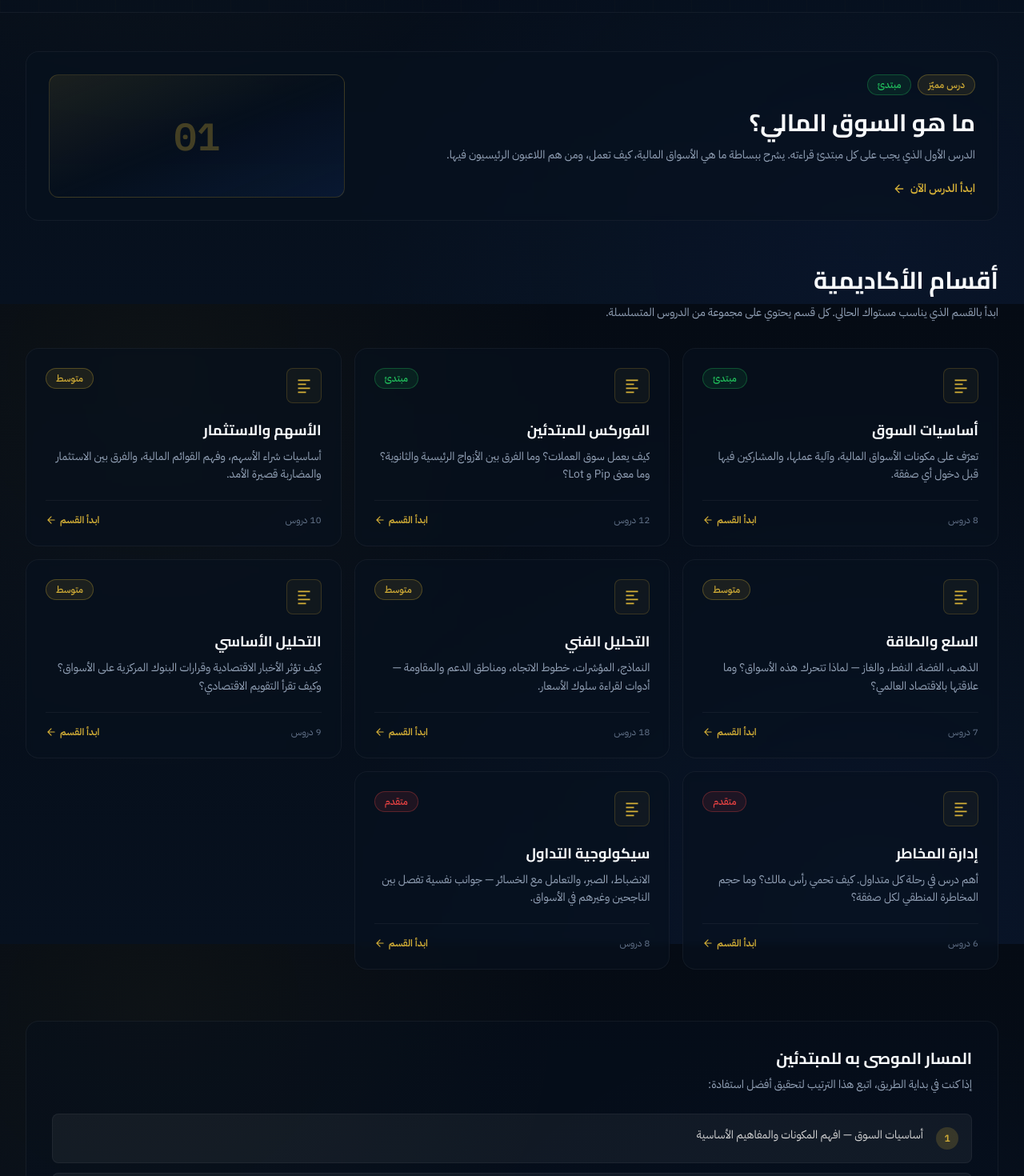
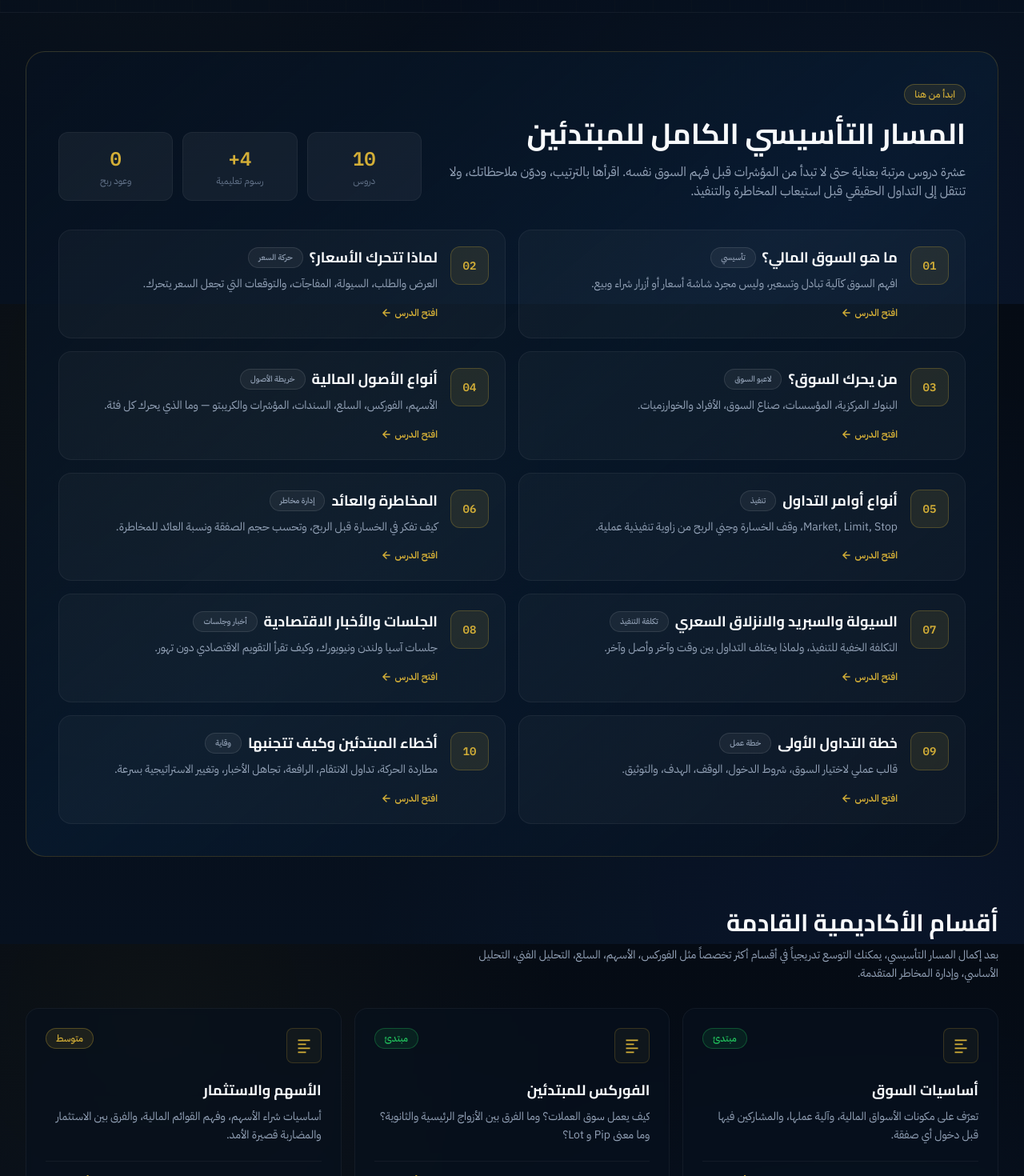
Before and after one commit to yassinlgarch-eng/Vanta-capital-, a Next.js app: page /academy in a window 1280 px wide. Shown: the part 420-1890 px from the top of the page at 80% size. Built offline with nearby package versions, Linux system fonts and the light colour scheme.

Commit message:
Update academy page with foundation learning path

```diff
--- a/src/app/academy/page.tsx
+++ b/src/app/academy/page.tsx
@@ -6,8 +6,91 @@ import { academySections } from "@/data/academy";
 export const metadata = {
   title: "الأكاديمية - تعلّم الأسواق المالية",
   description:
-    "مسار تعليمي عربي متكامل من الصفر إلى الاحتراف في الأسواق المالية والتداول.",
+    "مسار تعليمي عربي متكامل يبدأ من أساسيات السوق، حركة الأسعار، إدارة المخاطر، خطة التداول، وتجنب أخطاء المبتدئين.",
 };
+
+const foundationLessons = [
+  {
+    number: "01",
+    title: "ما هو السوق المالي؟",
+    href: "/academy/what-is-market",
+    description:
+      "افهم السوق كآلية تبادل وتسعير، وليس مجرد شاشة أسعار أو أزرار شراء وبيع.",
+    tag: "تأسيسي",
+  },
+  {
+    number: "02",
+    title: "لماذا تتحرك الأسعار؟",
+    href: "/academy/why-prices-move",
+    description:
+      "العرض والطلب، السيولة، المفاجآت، والتوقعات التي تجعل السعر يتحرك.",
+    tag: "حركة السعر",
+  },
+  {
+    number: "03",
+    title: "من يحرك السوق؟",
+    href: "/academy/market-participants",
+    description:
+      "البنوك المركزية، المؤسسات، صناع السوق، الأفراد والخوارزميات.",
+    tag: "لاعبو السوق",
+  },
+  {
+    number: "04",
+    title: "أنواع الأصول المالية",
+    href: "/academy/asset-classes",
+    description:
+      "الأسهم، الفوركس، السلع، السندات، المؤشرات والكريبتو — وما الذي يحرك كل فئة.",
+    tag: "خريطة الأصول",
+  },
+  {
+    number: "05",
+    title: "أنواع أوامر التداول",
+    href: "/academy/order-types",
+    description:
+      "Market, Limit, Stop، وقف الخسارة وجني الربح من زاوية تنفيذية عملية.",
+    tag: "تنفيذ",
+  },
+  {
+    number: "06",
+    title: "المخاطرة والعائد",
+    href: "/academy/risk-reward",
+    description:
+      "كيف تفكر في الخسارة قبل الربح، وتحسب حجم الصفقة ونسبة العائد للمخاطرة.",
+    tag: "إدارة مخاطر",
+  },
+  {
+    number: "07",
+    title: "السيولة والسبريد والانزلاق السعري",
+    href: "/academy/liquidity-spread",
+    description:
+      "التكلفة الخفية للتنفيذ، ولماذا يختلف التداول بين وقت وآخر وأصل وآخر.",
+    tag: "تكلفة التنفيذ",
+  },
+  {
+    number: "08",
+    title: "الجلسات والأخبار الاقتصادية",
+    href: "/academy/sessions-and-news",
+    description:
+      "جلسات آسيا ولندن ونيويورك، وكيف تقرأ التقويم الاقتصادي دون تهور.",
+    tag: "أخبار وجلسات",
+  },
+  {
+    number: "09",
+    title: "خطة التداول الأولى",
+    href: "/academy/trading-plan",
+    description:
+      "قالب عملي لاختيار السوق، شروط الدخول، الوقف، الهدف، والتوثيق.",
+    tag: "خطة عمل",
+  },
+  {
+    number: "10",
+    title: "أخطاء المبتدئين وكيف تتجنبها",
+    href: "/academy/beginner-mistakes",
+    description:
+      "مطاردة الحركة، تداول الانتقام، الرافعة، تجاهل الأخبار، وتغيير الاستراتيجية بسرعة.",
+    tag: "وقاية",
+  },
+];
 
 export default function AcademyPage() {
   return (
@@ -15,55 +98,89 @@ export default function AcademyPage() {
       <PageHeader
         eyebrow="الأكاديمية"
         title="تعلّم الأسواق من الصفر"
-        description="مسار تعليمي مقسّم إلى ثمانية أقسام رئيسية، يأخذك من الأساسيات إلى المفاهيم المتقدمة في التحليل وإدارة المخاطر — بأسلوب عربي مبسّط."
+        description="مسار تعليمي عربي منظّم يبدأ من فهم السوق وحركة الأسعار، ثم ينتقل إلى التنفيذ، إدارة المخاطر، الأخبار، وبناء خطة تداول واقعية."
       />
 
       <section className="container-custom py-12">
-        {/* درس مميز */}
+        {/* المسار التأسيسي */}
+        <div className="rounded-3xl border border-gold/20 bg-gradient-to-br from-ink-900 via-navy/40 to-ink-900 p-6 sm:p-8 lg:p-10">
+          <div className="grid gap-8 lg:grid-cols-12 lg:items-end">
+            <div className="lg:col-span-7">
+              <span className="chip chip-gold">ابدأ من هنا</span>
+              <h2 className="mt-4 font-display text-3xl font-bold leading-tight text-neutral-50 sm:text-4xl">
+                المسار التأسيسي الكامل للمبتدئين
+              </h2>
+              <p className="mt-4 max-w-2xl text-sm leading-relaxed text-neutral-400 sm:text-base">
+                عشرة دروس مرتبة بعناية حتى لا تبدأ من المؤشرات قبل فهم السوق نفسه.
+                اقرأها بالترتيب، ودوّن ملاحظاتك، ولا تنتقل إلى التداول الحقيقي قبل
+                استيعاب المخاطرة والتنفيذ.
+              </p>
+            </div>
+            <div className="lg:col-span-5">
+              <div className="grid grid-cols-3 gap-3 text-center">
+                <div className="rounded-xl border border-white/5 bg-white/5 p-4">
+                  <div className="font-mono text-2xl font-bold text-gold">10</div>
+                  <div className="mt-1 text-xs text-neutral-500">دروس</div>
+                </div>
+                <div className="rounded-xl border border-white/5 bg-white/5 p-4">
+                  <div className="font-mono text-2xl font-bold text-gold">4+</div>
+                  <div className="mt-1 text-xs text-neutral-500">رسوم تعليمية</div>
+                </div>
+                <div className="rounded-xl border border-white/5 bg-white/5 p-4">
+                  <div className="font-mono text-2xl font-bold text-gold">0</div>
+                  <div className="mt-1 text-xs text-neutral-500">وعود ربح</div>
+                </div>
+              </div>
+            </div>
+          </div>
+
+          <div className="mt-9 grid gap-4 md:grid-cols-2">
+            {foundationLessons.map((lesson) => (
               <Link
-          href="/academy/what-is-market"
-          className="card card-hover group block overflow-hidden p-0"
+                key={lesson.href}
+                href={lesson.href}
+                className="group rounded-2xl border border-white/5 bg-white/[0.03] p-5 transition-all hover:-translate-y-0.5 hover:border-gold/30 hover:bg-white/[0.06]"
               >
-          <div className="grid gap-6 p-7 lg:grid-cols-3 lg:items-center">
-            <div className="lg:col-span-2">
-              <div className="flex items-center gap-2">
-                <span className="chip chip-gold">درس مميّز</span>
-                <span className="chip chip-bull">مبتدئ</span>
+                <div className="flex items-start gap-4">
+                  <div className="grid h-12 w-12 flex-shrink-0 place-items-center rounded-xl border border-gold/25 bg-gold/10 font-mono text-sm font-bold text-gold">
+                    {lesson.number}
                   </div>
-              <h2 className="mt-4 font-display text-2xl font-bold text-neutral-50 transition-colors group-hover:text-gold sm:text-3xl">
-                ما هو السوق المالي؟
-              </h2>
-              <p className="mt-3 text-sm leading-relaxed text-neutral-400">
-                الدرس الأول الذي يجب على كل مبتدئ قراءته. يشرح ببساطة ما هي
-                الأسواق المالية، كيف تعمل، ومن هم اللاعبون الرئيسيون فيها.
+                  <div>
+                    <div className="flex flex-wrap items-center gap-2">
+                      <h3 className="font-display text-lg font-bold text-neutral-50 transition-colors group-hover:text-gold">
+                        {lesson.title}
+                      </h3>
+                      <span className="chip text-[10px]">{lesson.tag}</span>
+                    </div>
+                    <p className="mt-2 text-sm leading-relaxed text-neutral-400">
+                      {lesson.description}
                     </p>
-              <span className="mt-5 inline-flex items-center gap-1.5 text-sm font-semibold text-gold">
-                ابدأ الدرس الآن
+                    <span className="mt-4 inline-flex items-center gap-1 text-xs font-semibold text-gold">
+                      افتح الدرس
                       <svg
-                  className="h-4 w-4 flip-rtl transition-transform group-hover:-translate-x-1"
+                        className="h-3.5 w-3.5 flip-rtl transition-transform group-hover:-translate-x-1"
                         viewBox="0 0 24 24"
                         fill="none"
                         stroke="currentColor"
-                  strokeWidth="2"
+                        strokeWidth="2.5"
                       >
                         <path d="M5 12h14M12 5l7 7-7 7" strokeLinecap="round" />
                       </svg>
                     </span>
                   </div>
-            <div className="grid h-32 place-items-center rounded-xl border border-gold/20 bg-gradient-to-br from-gold/10 via-transparent to-electric/10 lg:h-full">
-              <span className="font-mono text-5xl font-bold text-gold/30">
-                01
-              </span>
+                </div>
+              </Link>
+            ))}
           </div>
         </div>
-        </Link>
 
         {/* أقسام الأكاديمية */}
-        <div className="mt-14">
-          <h2 className="section-title text-3xl">أقسام الأكاديمية</h2>
+        <div className="mt-16">
+          <h2 className="section-title text-3xl">أقسام الأكاديمية القادمة</h2>
           <p className="mt-3 max-w-2xl text-sm leading-relaxed text-neutral-400">
-            ابدأ بالقسم الذي يناسب مستواك الحالي. كل قسم يحتوي على مجموعة من
-            الدروس المتسلسلة.
+            بعد إكمال المسار التأسيسي، يمكنك التوسع تدريجياً في أقسام أكثر تخصصاً
+            مثل الفوركس، الأسهم، السلع، التحليل الفني، التحليل الأساسي، وإدارة
+            المخاطر المتقدمة.
           </p>
 
           <div className="mt-8 grid gap-4 sm:grid-cols-2 lg:grid-cols-3">
@@ -73,33 +190,16 @@ export default function AcademyPage() {
           </div>
         </div>
 
-        {/* المسار الموصى به */}
-        <div className="mt-16 rounded-2xl border border-white/5 bg-ink-900/40 p-8">
+        {/* تنبيه تعليمي */}
+        <div className="mt-16 rounded-2xl border border-bear/20 bg-bear/5 p-8">
           <h3 className="font-display text-xl font-bold text-neutral-50">
-            المسار الموصى به للمبتدئين
+            تذكير مهم قبل التطبيق
           </h3>
-          <p className="mt-2 text-sm leading-relaxed text-neutral-400">
-            إذا كنت في بداية الطريق، اتبع هذا الترتيب لتحقيق أفضل استفادة:
+          <p className="mt-3 max-w-3xl text-sm leading-relaxed text-neutral-300">
+            محتوى الأكاديمية تعليمي فقط ولا يمثل توصية شراء أو بيع. التداول يحمل
+            مخاطر عالية، خصوصاً مع الرافعة المالية. ابدأ بالتعلّم والتجربة
+            المنضبطة، ولا تخاطر بمال لا يمكنك تحمل خسارته.
           </p>
-          <ol className="mt-6 space-y-3">
-            {[
-              "أساسيات السوق — افهم المكونات والمفاهيم الأساسية",
-              "الفوركس للمبتدئين أو الأسهم والاستثمار — اختر مجالك",
-              "إدارة المخاطر — الدرس الأهم قبل أي شيء آخر",
-              "التحليل الفني — أدوات قراءة الأسعار",
-              "سيكولوجية التداول — اكتشف عقلية المتداول الناجح",
-            ].map((step, i) => (
-              <li
-                key={step}
-                className="flex items-start gap-4 rounded-lg border border-white/5 bg-white/5 p-4"
-              >
-                <span className="grid h-7 w-7 flex-shrink-0 place-items-center rounded-full bg-gold/20 font-mono text-xs font-bold text-gold">
-                  {i + 1}
-                </span>
-                <span className="text-sm text-neutral-300">{step}</span>
-              </li>
-            ))}
-          </ol>
         </div>
       </section>
     </>
```
Lines whose indentation alone changed are shown as unchanged.
